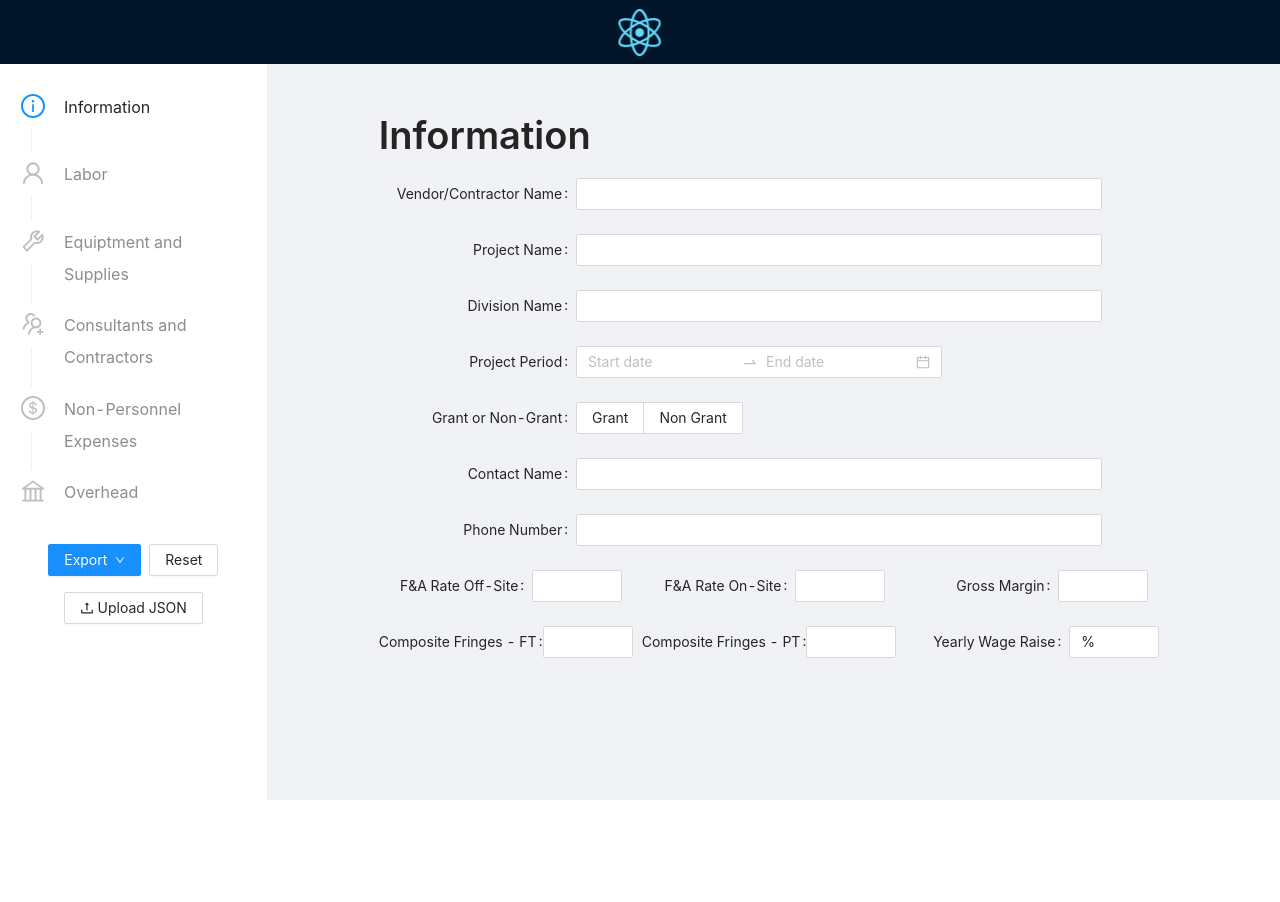
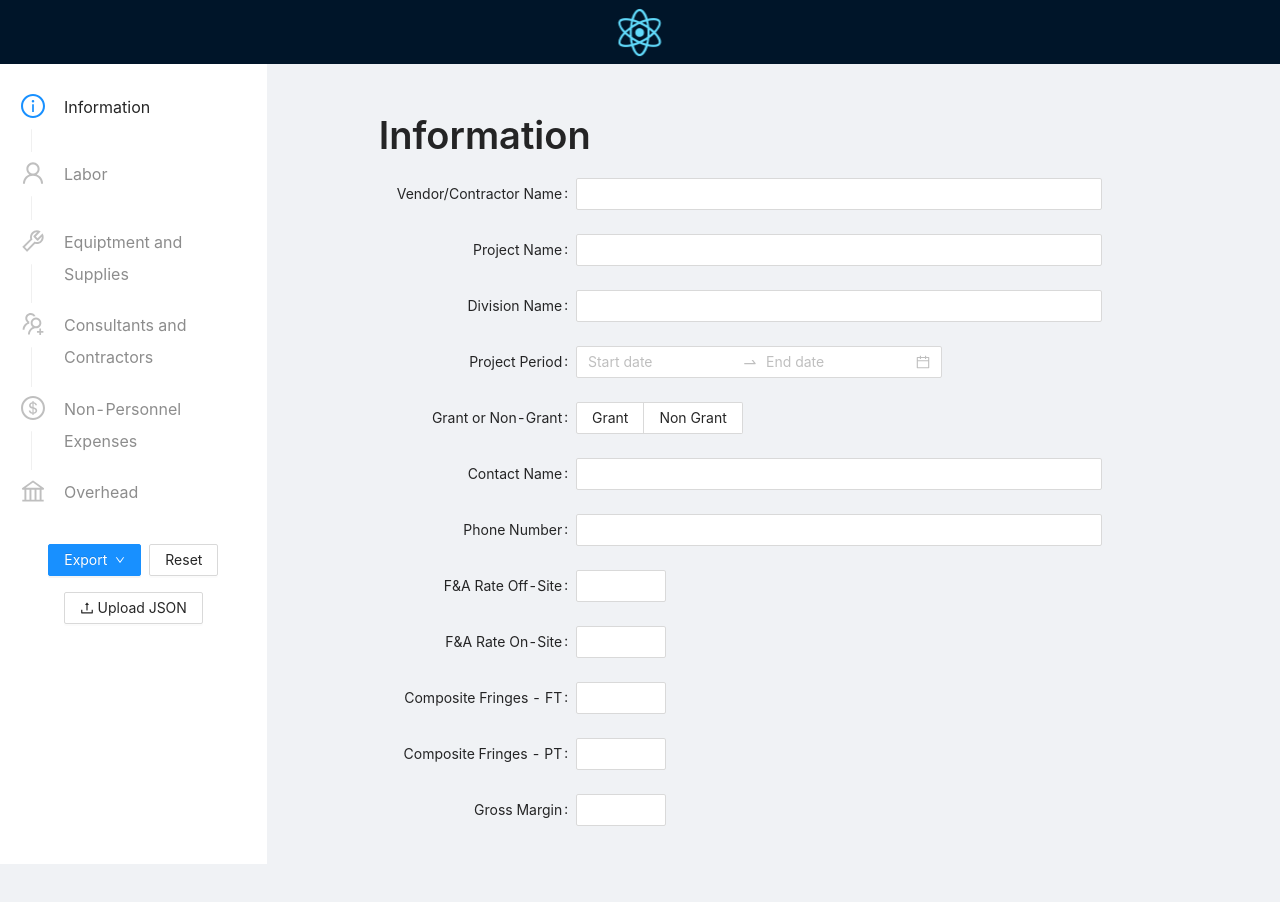
Before and after one commit to ryanjbudhu/BudgetForm, a React (Create React App) app: page / in a window 1280 px wide. Shown: the top 902 px of the page. Before the commit the page ends 800 px from the top, so only its background shows below. Built offline with nearby package versions, Linux system fonts and the light colour scheme.

Commit message:
scrapped formatting percent input and went basic

```diff
--- a/src/pages/BudgetInfo/BudgetInfo.js
+++ b/src/pages/BudgetInfo/BudgetInfo.js
@@ -1,7 +1,7 @@
 import React from "react";
 import styles from "./BudgetInfo.module.scss";
 
-import { Typography, Form, DatePicker, Input, InputNumber, Radio, Col, Row } from "antd";
+import { Typography, Form, DatePicker, Input, InputNumber, Radio } from "antd";
 import moment from "moment";
 
 const { Title } = Typography;
@@ -9,7 +9,7 @@ const { RangePicker } = DatePicker;
 
 const formItemLayout = {
     labelCol: { xs: 16, sm: 14, md: 12, lg: 8, xl: 6, xxl: 4 },
-    wrapperCol: { span: 16 },
+    wrapperCol: { span: "16" },
 };
 const dateFormat = "MM/DD/YYYY";
 const percentFormatter = (value) => `${value}%`;
@@ -44,7 +44,6 @@ export default function BudgetInfo(props) {
                     gross: props.infoData.gross,
                     ftfringe: props.infoData.ftfringe,
                     ptfringe: props.infoData.ptfringe,
-                    raise: props.infoData.raise,
                 }}
             >
                 <Form.Item name="name" label="Vendor/Contractor Name">
@@ -71,13 +70,8 @@ export default function BudgetInfo(props) {
                 <Form.Item name="phone" label="Phone Number">
                     <Input type="tel" onPressEnter={save} onBlur={save} />
                 </Form.Item>
-                <Row>
-                    <Col span={8}>
-                        <Form.Item
-                            name="faoff"
-                            label="F&A Rate Off-Site"
-                            labelCol={{ span: 14 }}
-                        >
+
+                <Form.Item name="faoff" label="F&A Rate Off-Site">
                     <InputNumber
                         formatter={percentFormatter}
                         onPressEnter={save}
@@ -85,13 +79,7 @@ export default function BudgetInfo(props) {
                         min={0}
                     />
                 </Form.Item>
-                    </Col>
-                    <Col span={8}>
-                        <Form.Item
-                            name="faon"
-                            label="F&A Rate On-Site"
-                            labelCol={{ span: 14 }}
-                        >
+                <Form.Item name="faon" label="F&A Rate On-Site">
                     <InputNumber
                         formatter={percentFormatter}
                         onPressEnter={save}
@@ -99,29 +87,7 @@ export default function BudgetInfo(props) {
                         min={0}
                     />
                 </Form.Item>
-                    </Col>
-                    <Col span={8}>
-                        <Form.Item
-                            name="gross"
-                            label="Gross Margin"
-                            labelCol={{ span: 14 }}
-                        >
-                            <InputNumber
-                                formatter={percentFormatter}
-                                onPressEnter={save}
-                                onBlur={save}
-                                min={0}
-                            />
-                        </Form.Item>
-                    </Col>
-                </Row>
-                <Row>
-                    <Col span={8}>
-                        <Form.Item
-                            name="ftfringe"
-                            label="Composite Fringes - FT"
-                            labelCol={{ span: 15 }}
-                        >
+                <Form.Item name="ftfringe" label="Composite Fringes - FT">
                     <InputNumber
                         formatter={percentFormatter}
                         onPressEnter={save}
@@ -130,13 +96,7 @@ export default function BudgetInfo(props) {
                         max={100}
                     />
                 </Form.Item>
-                    </Col>
-                    <Col span={8}>
-                        <Form.Item
-                            name="ptfringe"
-                            label="Composite Fringes - PT"
-                            labelCol={{ span: 15 }}
-                        >
+                <Form.Item name="ptfringe" label="Composite Fringes - PT">
                     <InputNumber
                         formatter={percentFormatter}
                         onPressEnter={save}
@@ -145,24 +105,31 @@ export default function BudgetInfo(props) {
                         max={100}
                     />
                 </Form.Item>
-                    </Col>
-                    <Col span={8}>
-                        <Form.Item
-                            name="raise"
-                            label="Yearly Wage Raise"
-                            labelCol={{ span: 15 }}
-                        >
+                <Form.Item name="gross" label="Gross Margin">
                     <InputNumber
                         formatter={percentFormatter}
                         onPressEnter={save}
                         onBlur={save}
                         min={0}
-                                max={100}
                     />
                 </Form.Item>
-                    </Col>
-                </Row>
             </Form>
         </div>
     );
 }
+
+//  <Col>
+//                         <Form.Item
+//                             name="raise"
+//                             label="Yearly Wage Raise"
+//                             labelCol={{ span: 15 }}
+//                         >
+//                             <InputNumber
+//                                 formatter={percentFormatter}
+//                                 onPressEnter={save}
+//                                 onBlur={save}
+//                                 min={0}
+//                                 max={100}
+//                             />
+//                         </Form.Item>
+//                     </Col>
```
Lines whose indentation alone changed are shown as unchanged.
